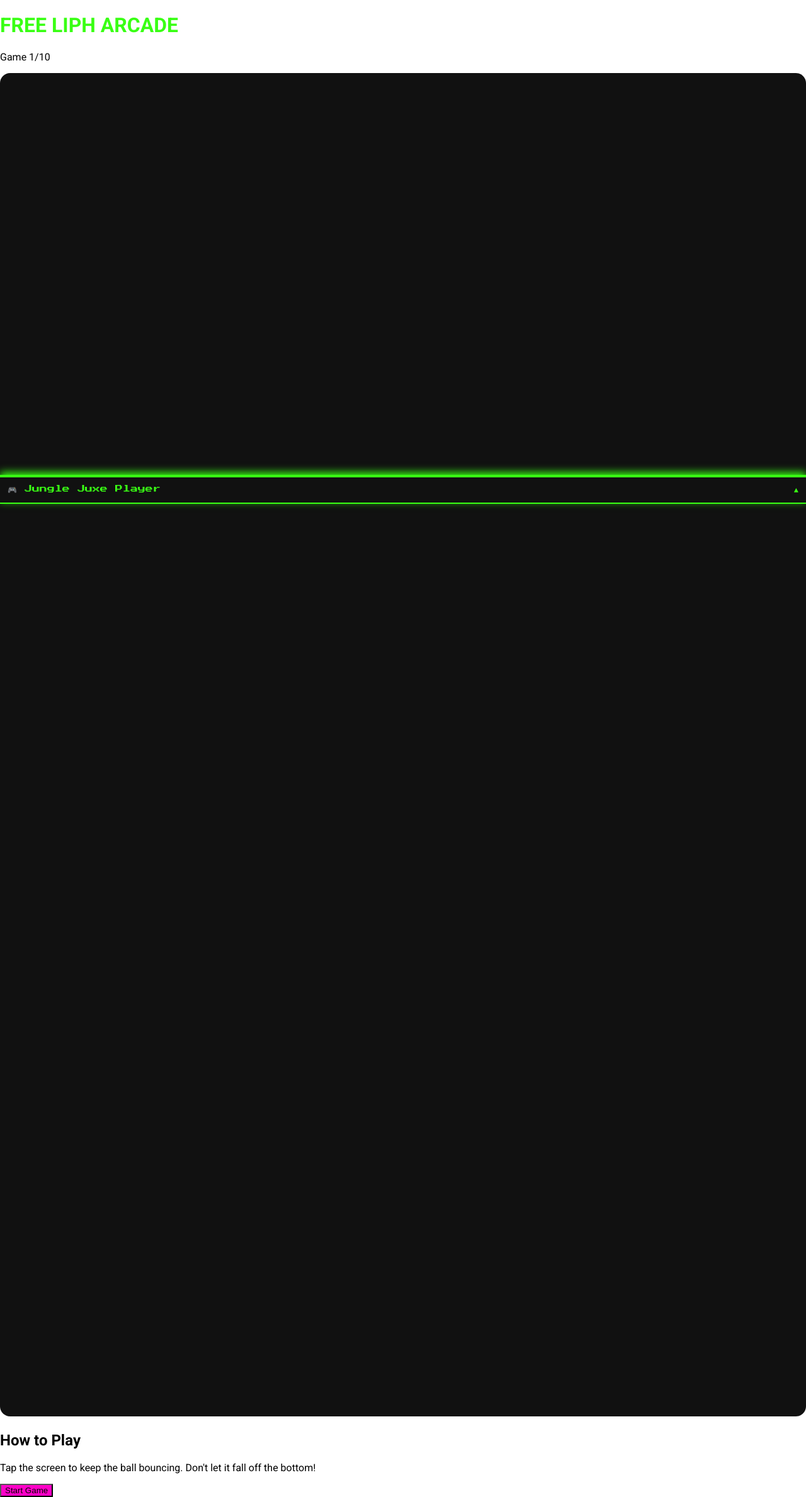
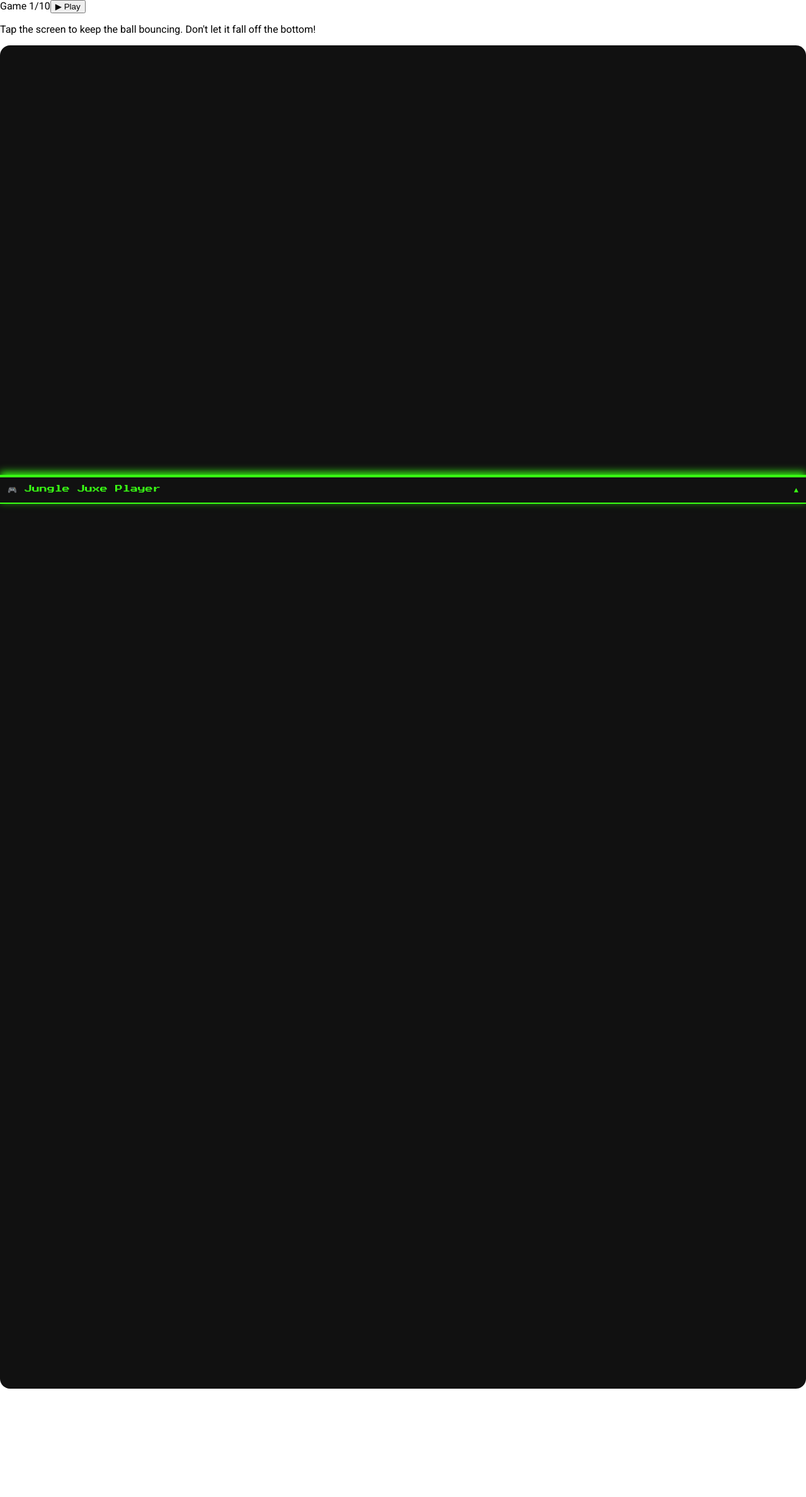
Before and after one commit to caliphsafe/free_liph_arcade, a React (Create React App) app: page / in a window 1280 px wide. Shown: the whole page at 63% size. After the commit the page ends 2209 px from the top, so only its background shows below. Built offline with nearby package versions, Linux system fonts and the light colour scheme.

Commit message:
Update ArcadeLayout.jsx

```diff
--- a/src/components/ArcadeLayout.jsx
+++ b/src/components/ArcadeLayout.jsx
@@ -1,39 +1,30 @@
 import React from 'react';
 
-export default function ArcadeLayout({ children, gameNumber, onStart, instructions, started }) {
+export default function ArcadeLayout({ children, gameNumber, instructions, onStart, started }) {
   return (
-    <div className="min-h-screen bg-black text-white flex flex-col items-center justify-center">
+    <div className="min-h-screen bg-black text-white flex flex-col items-center justify-center px-4 pt-6 pb-20 relative">
       {/* Top HUD */}
-      <div className="absolute top-4 w-full flex justify-between items-center px-6 z-10">
-        <h1 className="text-2xl font-bold tracking-wide text-neon-green">FREE LIPH ARCADE</h1>
-        <p className="text-lg text-gray-300">Game {gameNumber}/10</p>
+      <div className="w-full max-w-md bg-[#111] border border-[#39ff14] rounded-2xl px-4 py-3 mb-4 shadow-md flex flex-col gap-2">
+        <div className="flex items-center justify-between">
+          <span className="text-sm text-[#39ff14] font-mono">Game {gameNumber}/10</span>
+          {!started && (
+            <button
+              onClick={onStart}
+              className="bg-[#39ff14] hover:bg-white text-black font-bold text-xs px-3 py-1 rounded-md transition"
+            >
+              ▶ Play
+            </button>
+          )}
+        </div>
+        <p className="text-xs text-gray-300 leading-snug font-light">
+          {instructions}
+        </p>
       </div>
 
-      {/* Canvas/Game Frame */}
-      <div className="relative rounded-2xl overflow-hidden shadow-2xl border-4 border-neon-blue w-full max-w-md aspect-[3/5] bg-[#111]">
+      {/* Game Canvas */}
+      <div className="w-full max-w-md aspect-[3/5] rounded-2xl overflow-hidden shadow-lg relative">
         {children}
       </div>
-
-      {/* Instructions Overlay */}
-      {!started && (
-        <div className="absolute inset-0 flex flex-col items-center justify-center bg-black/80 backdrop-blur-sm px-4 text-center z-20">
-          <h2 className="text-xl font-semibold mb-4">How to Play</h2>
-          <p className="mb-6 text-gray-300 text-sm max-w-sm">{instructions}</p>
-          <button
-            onClick={onStart}
-            className="bg-neon-pink text-black font-bold py-2 px-6 rounded-xl hover:bg-white transition"
-          >
-            Start Game
-          </button>
-        </div>
-      )}
-
-      {/* Styles for neon colors */}
-      <style jsx global>{`
-        .text-neon-green { color: #39ff14; }
-        .border-neon-blue { border-color: #00f0ff; }
-        .bg-neon-pink { background-color: #ff00c8; }
-      `}</style>
     </div>
   );
 }
```
